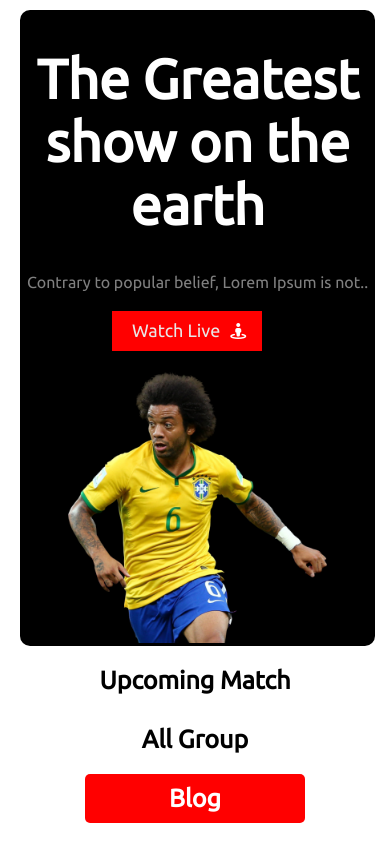
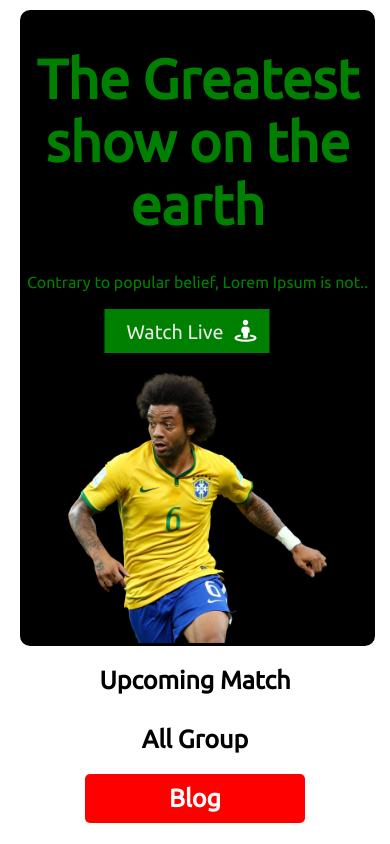
Before and after one commit to sajib63/assignment-2, a plain HTML site: page index.html in a window 390 px wide. In both pictures the pointer is over the element 197 px from the left and 141 px from the top of the page. Shown: the top 844 px of the page. Drawn offline with Linux system fonts and the light colour scheme.

Commit message:
last edit

```diff
--- a/page-2/style.css
+++ b/page-2/style.css
@@ -30,12 +30,23 @@ body{
  .greatest-text h1{
     font-size: 48px;
     font-weight: 600;
+    transition: ease-in color 2s;
+ }
+ .greatest:hover h1{
+   color: green;
+   transition: 2s;
  }
 
  .greatest-text p{
     font-size: 16px;
     font-weight: 500;
     color: gray;
+    transition: color 2s;
+
+ }
+ .greatest:hover p{
+   color: green;
+   transition: 2s;
 
  }
  .toltip{
@@ -57,8 +68,12 @@ body{
     background-color: red;
     align-items: center;
     margin-bottom: 20px;
-
-
+    transition: transform 2s, background-color 2s;
+ }
+ .greatest:hover .button-area{
+   transform: scale(1.1);
+   transition: 2s;
+   background-color: green;
  }
  .button-text a{
     text-decoration: none;
--- a/style.css
+++ b/style.css
@@ -32,11 +32,21 @@ body{
  .greatest-text h1{
     font-size: 48px;
     font-weight: 600;
+    transition: ease-in color 2s;
+ }
+ .greatest:hover h1{
+   color: green;
+   transition: 2s;
  }
  .greatest-text p{
     font-size: 16px;
     font-weight: 500;
     color: gray;
+    transition: color 2s;
+ }
+ .greatest:hover p{
+   color: green;
+   transition: 2s;
 
  }
 
@@ -52,6 +62,7 @@ body{
     margin-top: 40px;
  }
 
+
  .button-area{
     display: flex;
     width: 150px;
@@ -59,14 +70,20 @@ body{
     background-color: red;
     align-items: center;
     margin-bottom: 20px;
-    transition: transform 2s;
+    transition: transform 2s, background-color 2s;
+
+ }
+ .fa-street-view{
+   font-size: 20px;
+ }
 
 
+ .greatest:hover .button-area{
+   transform: scale(1.1);
+   transition: 2s;
+   background-color: green;
  }
- .button-area:hover{
-   transform: rotate(360deg);
-   transition: transform 2s;
- }
+
 
  .button-text a{
     text-decoration: none;
@@ -356,7 +373,7 @@ body{
    .main-section{
       display: grid;
       grid-template-columns: 30% 70%;
-      grid-row-gap: 10px;
+      grid-row-gap: 20px;
    }
 
    .three-column{
```
